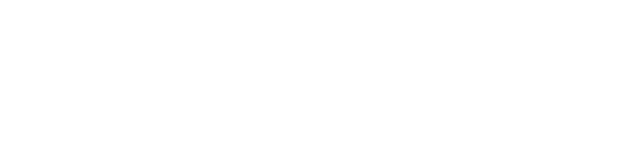
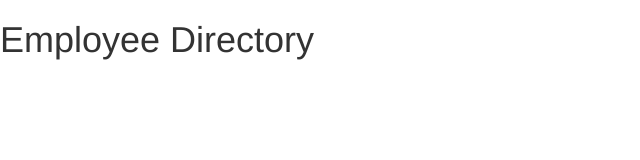
Before and after one commit to StanleyE/Employee-Directory, a plain HTML site: page index.html in a window 1280 px wide. Shown: the whole page, without its empty margins (0-640 px from the left). Drawn offline with nearby package versions, Linux system fonts and the light colour scheme.

Commit message:
made change to file structure

```diff
--- a/employees/index.html
+++ b/index.html
@@ -4,9 +4,14 @@
     <meta charset="UTF-8">
     <meta name="viewport" content="width=device-width, initial-scale=1.0">
     <meta http-equiv="X-UA-Compatible" content="ie=edge">
-    <title>Document</title>
+    <title>Hope Page</title>
+	<!-- Load Bootstrap -->
+	<link rel="stylesheet" href="http://maxcdn.bootstrapcdn.com/bootstrap/3.3.4/css/bootstrap.min.css">
 </head>
 <body>
 
+    <h1>Employee Directory</h1>
+
+
 </body>
 </html>
```
